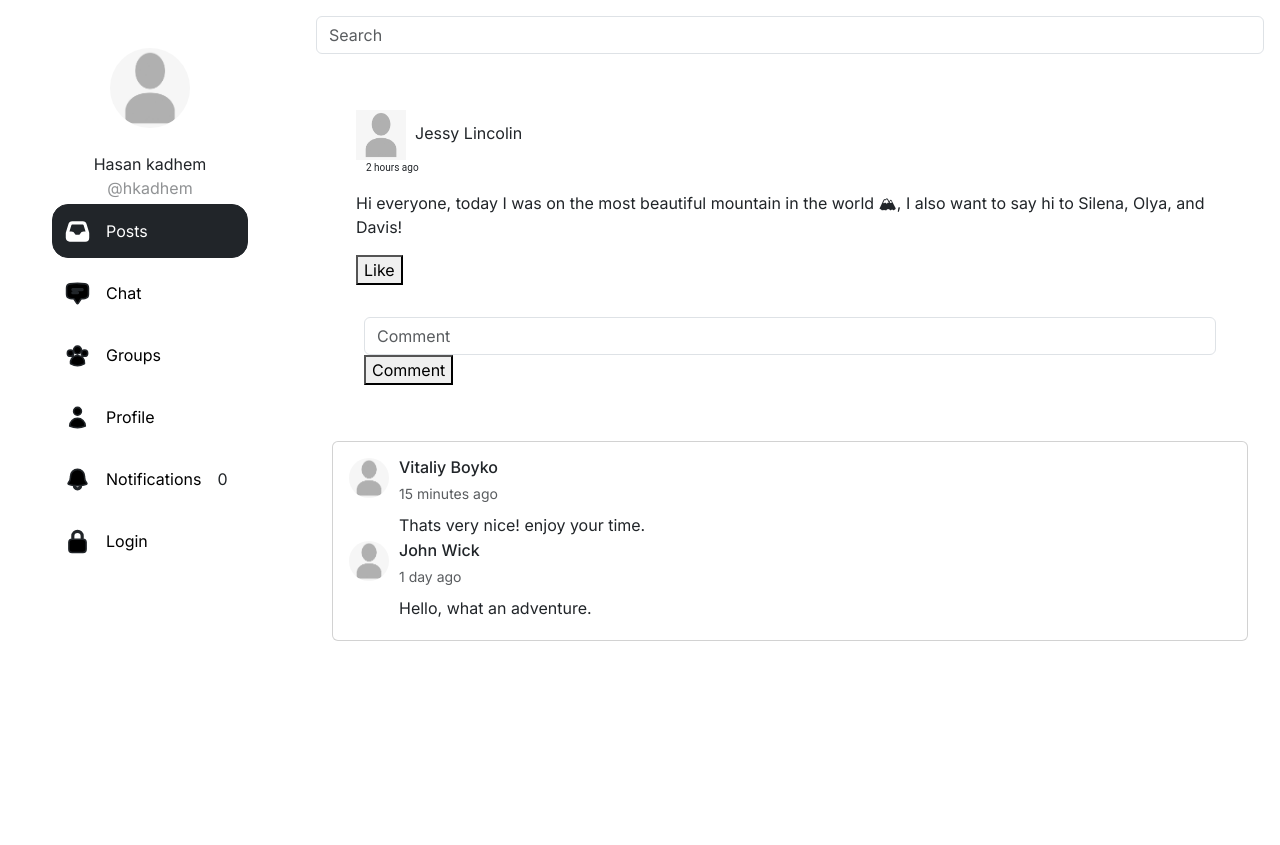
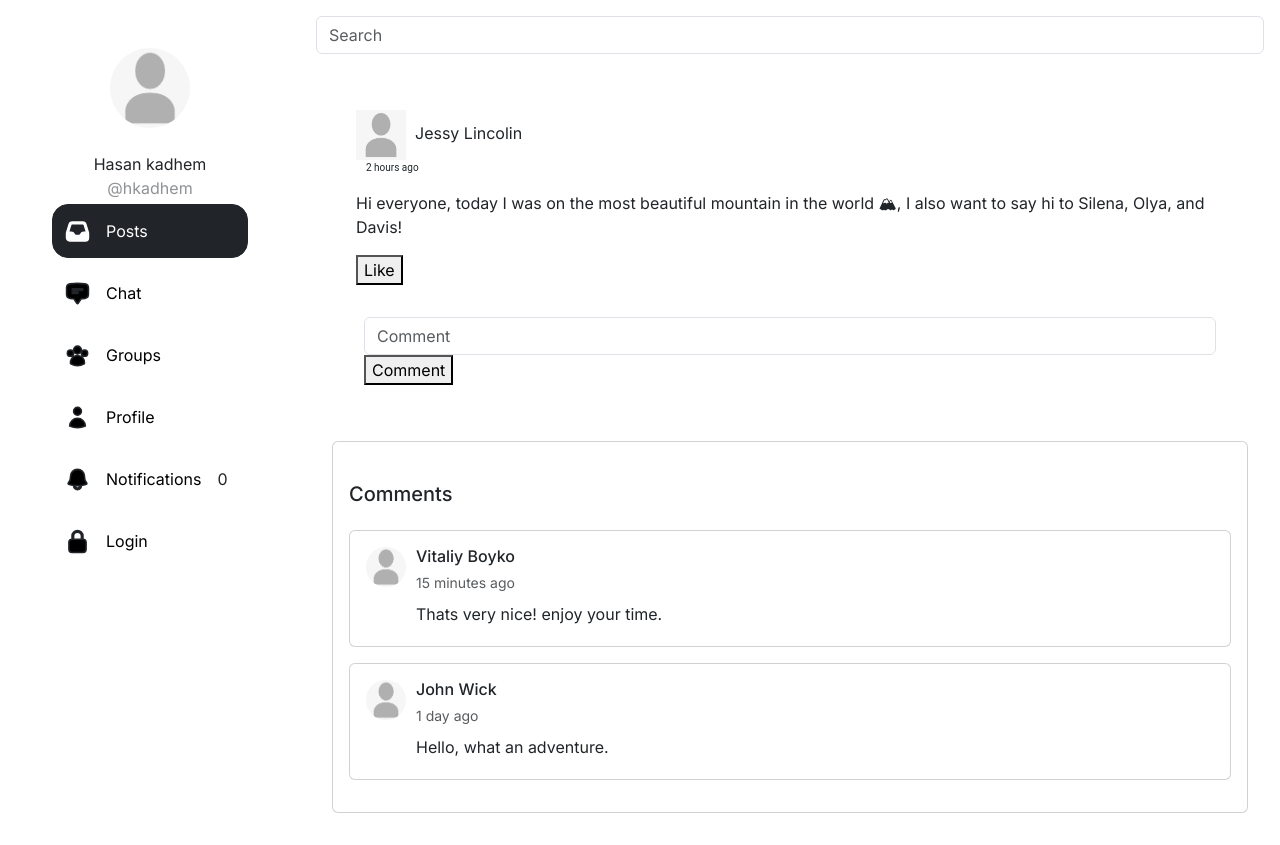
Before and after one commit to mariamqiix/social-network, a Next.js app in the folder frontend/: page /posts in a window 1280 px wide. Before the commit the page ends 800 px from the top, so only its background shows below. Built offline with nearby package versions, Linux system fonts and the light colour scheme.

Commit message:
UI ehancements

```diff
--- a/frontend/src/app/components/CommentList.tsx
+++ b/frontend/src/app/components/CommentList.tsx
@@ -1,25 +1,51 @@
+
+// const CommentList = ({ comments }) => {
+//   return (
+//     <div className="card">
+//       <div className="card-body">
+//         <h5 className="card-title">Comments</h5>
+//         {comments.map((comment, index) => (
+//           <div key={index} className="mb-3">
+//             <div className="d-flex align-items-start">
+//               <img
+//                 src={"placeholder.jpg"}
+//                 alt={comment.author.name}
+//                 width={40}
+//                 height={40}
+//                 className="rounded-circle me-2"
+//               />
+//               <div>
+//                 <h6 className="mb-0">{comment.author.name}</h6>
+//                 <small className="text-muted">{comment.time}</small>
+//                 <p className="mt-1 mb-0">{comment.content}</p>
+//               </div>
+//             </div>
+//           </div>
+//         ))}
+//       </div>
+//     </div>
+//   );
+// };
+
+// export default CommentList;
 import Comment from './Comment';
 
 const CommentList = ({ comments }) => {
   return (
-    <div className="card-comments">
-       <div className="comment">
-          {/* <div className="mt-6"> */}
-          <div className="comment-card-right">
-            <div className="user-comment">
-            {/* <h2 className="text-l font-semibold mb-4">Comments</h2> */}
-              {comments.map((comment, index) => (
-              <Comment
-              key={index}
+    <div className="mt-4">
+      <h5 className="mb-4">Comments</h5>
+      {comments.map((comment, index) => (
+        <div key={index} className="card mb-3">
+          <div className="card-body">
+            <Comment
               author={comment.author}
               content={comment.content}
               time={comment.time}
-              // likes={comment.likes}
-           />
-          ))}
+              likes={comment.likes}
+            />
           </div>
         </div>
-      </div>
+      ))}
     </div>
   );
 };
```
